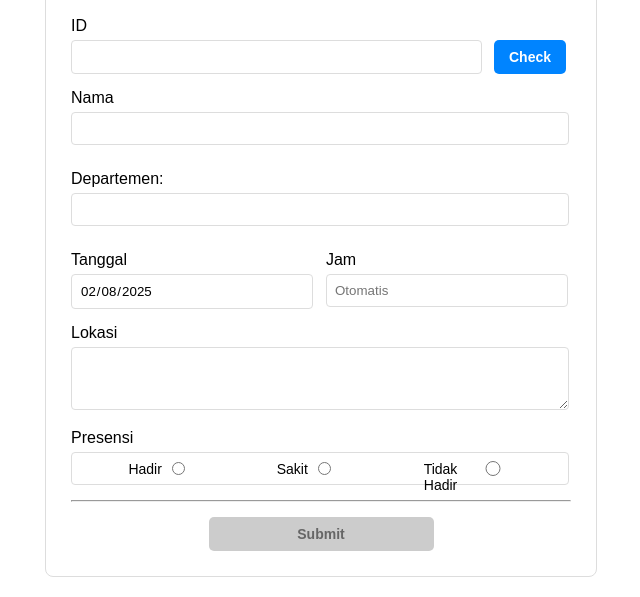
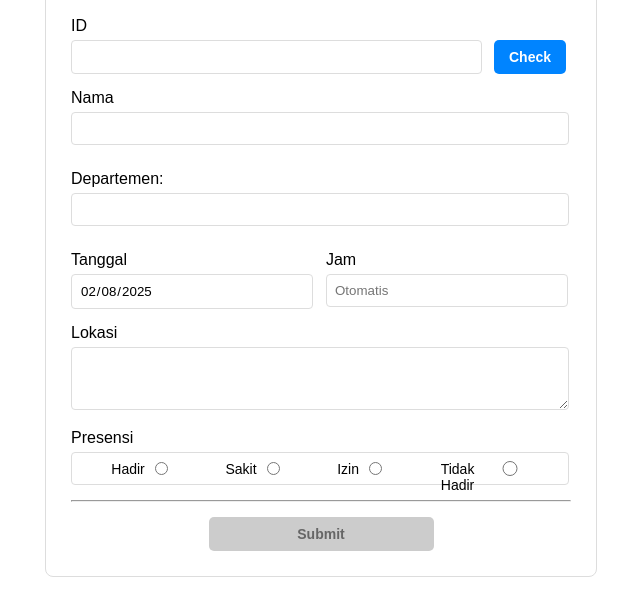
Before and after one commit to ikhsan-rd/geolocation-presensi, a website: page index.html in a window 1280 px wide. Shown: the part 249-846 px from the top of the page, without its empty margins (319-959 px from the left). Drawn offline with Linux system fonts and the light colour scheme.

Commit message:
Update index.html

```diff
--- a/index.html
+++ b/index.html
@@ -63,6 +63,10 @@
             </div>
             <div class="radio-group">
                 <label>Sakit</label>
+                <input type="radio" name="presensi" value="Sakit">
+            </div>
+              <div class="radio-group">
+                <label>Izin</label>
                 <input type="radio" name="presensi" value="Izin">
             </div>
             <div class="radio-group">
```
